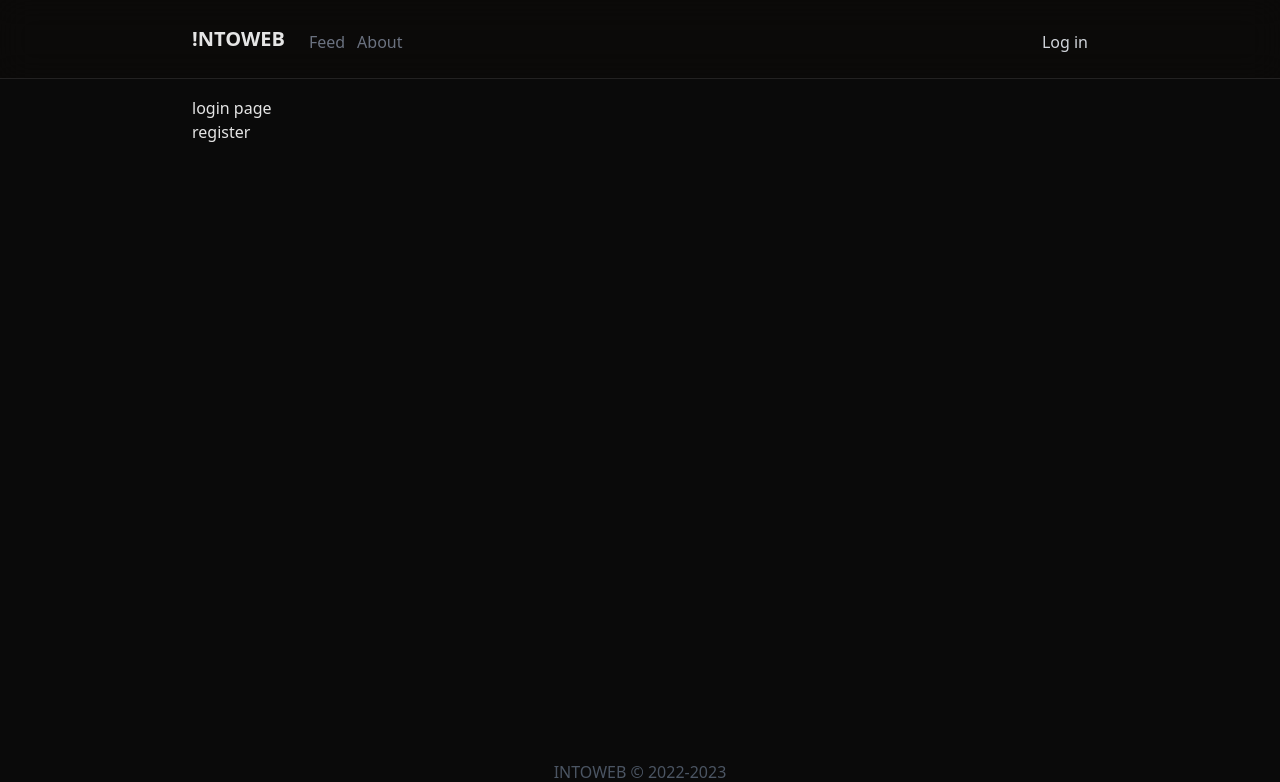
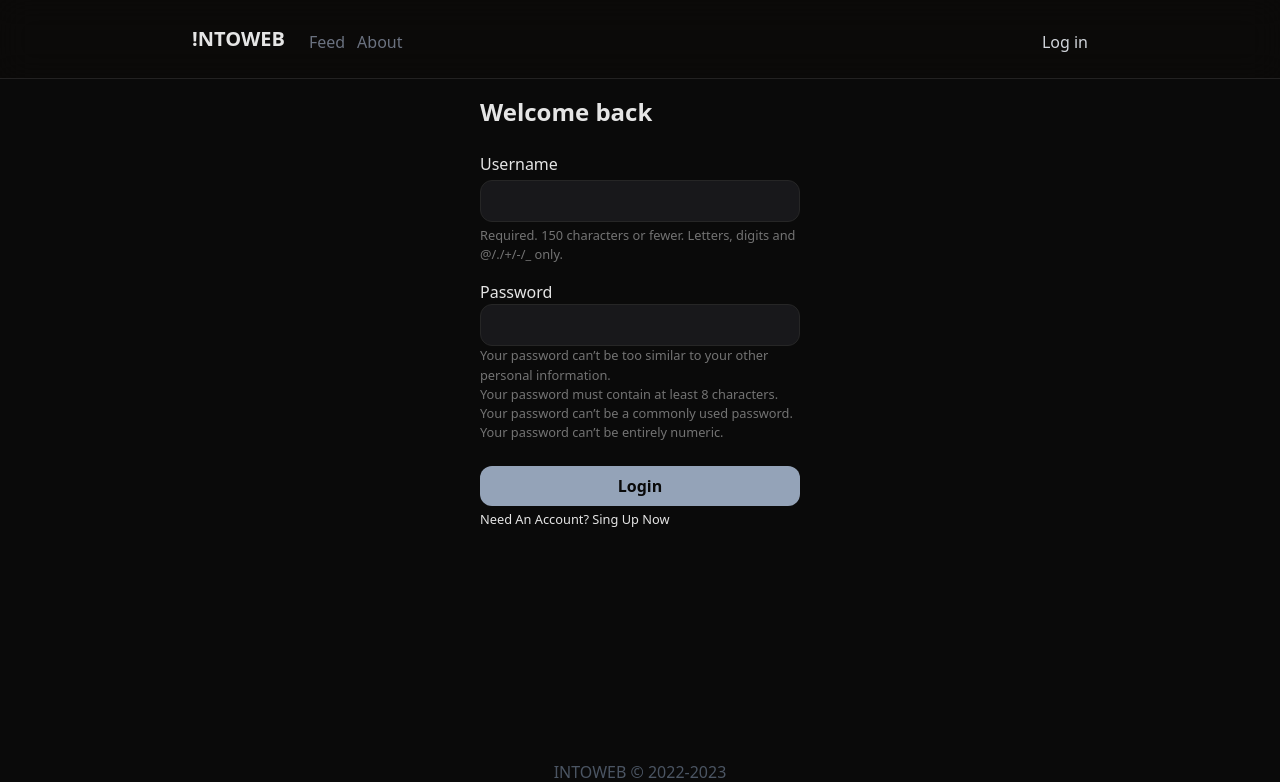
Before and after one commit to p4sttt/intoweb-django, a Django app: page /auth/login/ in a window 1280 px wide. Shown: the top 782 px of the page. Run offline with Django 4.2, Linux system fonts and the light colour scheme; some libraries are stand-ins or nearby versions.

Commit message:
add: user login flow

```diff
--- a/blog/static/blog/main.css
+++ b/blog/static/blog/main.css
@@ -35,25 +35,13 @@
   background-color: #48525a;
 }
 
+input:focus,
+input:active,
+input:focus-visible {
+  outline: none;
+}
+
 .feed-grid {
   grid-template-columns: 256px 1fr;
   gap: 24px;
 }
-
-input {
-  display: flex;
-  padding: 1rem;
-  align-items: center;
-  gap: 0.5rem;
-  border-radius: 1rem;
-  border: 1px solid #212428;
-  background: #191c1f;
-}
-
-label {
-  color: #ccc;
-  font-size: 0.875rem;
-  font-style: normal;
-  font-weight: 600;
-  line-height: normal;
-}
--- a/blog/templates/blog/base.html
+++ b/blog/templates/blog/base.html
@@ -4,12 +4,12 @@
   <head>
     <meta charset="UTF-8" />
     <meta name="viewport" content="width=device-width, initial-scale=1.0" />
+    <script src="https://cdn.tailwindcss.com"></script>
     <link
       rel="shortcut icon"
       href="{% static 'blog/favicon.svg' %}"
       type="image/x-icon"
     />
-    <script src="https://cdn.tailwindcss.com"></script>
     <link
       rel="stylesheet"
       type="text/css"
--- a/blog/templates/components/header.html
+++ b/blog/templates/components/header.html
@@ -15,11 +15,13 @@ class="py-6 w-full bg-stone-950 bg-opacity-50 border-b backdrop-blur-lg border-w
         class="flex flex-row gap-3 text-gray-500 text-md font-normal leading-normal trainsition-color"
       >
         <a href="{% url 'blog/feed' %}" class="hover:text-gray-700">Feed</a>
-      <a href="{% url 'blog/about' %}" class="hover:text-gray-700"
-        >About</a
-      >
+        <a href="{% url 'blog/about' %}" class="hover:text-gray-700">About</a>
       </nav>
     </div>
+    {% if user.is_authenticated %}
+    <a href="#">{{ user }}</a>
+    {% else %}
     <a class="text-gray-300" href="{% url 'user/login' %}">Log in</a>
+    {% endif %}
   </div>
 </header>
--- a/user/templates/user/login.html
+++ b/user/templates/user/login.html
@@ -1,4 +1,56 @@
 {% extends "blog/base.html" %} {% block content %}
-<h1>login page</h1>
-<a href="{% url 'user/register' %}">register</a>
+<form method="POST" class="w-full mx-auto max-w-xs flex flex-col gap-6">
+  <h1 class="text-2xl font-semibold">Welcome back</h1>
+  {% csrf_token %}
+  <fieldset class="flex flex-col gap-4">
+    <label class="flex flex-col gap-1">
+      Username
+      <input
+        type="text"
+        name="username"
+        maxlength="150"
+        autofocus
+        required
+        autocomplete="username"
+        class="w-full p-2 bg-zinc-900 rounded-xl border border-neutral-800"
+      />
+      <small class="text-neutral-500">
+        Required. 150 characters or fewer. Letters, digits and @/./+/-/_ only.
+      </small>
+    </label>
+    <label>
+      Password
+      <input
+        type="password"
+        name="password"
+        required
+        autocomplete="current-password"
+        class="w-full p-2 px-3 bg-zinc-900 rounded-xl border border-neutral-800 hover:border-neutral-700 focus:border-neutral-700 active:border-neutral-700"
+      />
+      <small class="text-neutral-500">
+        <ul>
+          <li>
+            Your password can’t be too similar to your other personal
+            information.
+          </li>
+          <li>Your password must contain at least 8 characters.</li>
+          <li>Your password can’t be a commonly used password.</li>
+          <li>Your password can’t be entirely numeric.</li>
+        </ul>
+      </small>
+    </label>
+  </fieldset>
+  <div class="flex flex-col gap-1">
+    <button
+      type="submit"
+      class="px-8 py-2 rounded-xl text-neutral-950 text-base font-semibold bg-slate-400"
+    >
+      Login
+    </button>
+    <small>
+      Need An Account?
+      <a class="" href="{% url 'user/register' %}"> Sing Up Now </a>
+    </small>
+  </div>
+</form>
 {% endblock content %}
--- a/user/urls.py
+++ b/user/urls.py
@@ -4,4 +4,5 @@ from . import views
 urlpatterns = [
     path('register/', views.register, name='user/register'),
     path('login/', views.login, name='user/login'),
+    path('logout/', views.logout, name='user/logout'),
 ]
--- a/user/views.py
+++ b/user/views.py
@@ -1,6 +1,7 @@
 from django.shortcuts import render, redirect
 from django.contrib.auth.forms import UserCreationForm
 from django.contrib import messages
+from django.contrib.auth import authenticate, login as auth_login, logout as auth_logout
 from .forms import UserRegisterForm
 
 
@@ -27,11 +28,23 @@ def register(request):
 
 
 def login(request):
-    if request.method != 'POST':
-        context = {
-            'title': 'Login'
-        }
-        return render(request, 'user/login.html', context)
+    if request.method == 'POST':
+        username = request.POST['username']
+        password = request.POST['password']
+        user = authenticate(username=username, password=password)
+        if user is not None:
+            auth_login(request, user)
+            return redirect('blog/feed')
+        else:
+            messages.error(
+                'User registration error, check password or username')
 
-    else:
-        print("login handle")
+    context = {
+        'title': 'Login'
+    }
+    return render(request, 'user/login.html', context)
+
+
+def logout(request):
+    auth_logout(request)
+    return redirect('blog/feed')
```
Also changed, not shown: user/templates/user/register.html (+7 -1 lines). Lines whose indentation alone changed are shown as unchanged.
